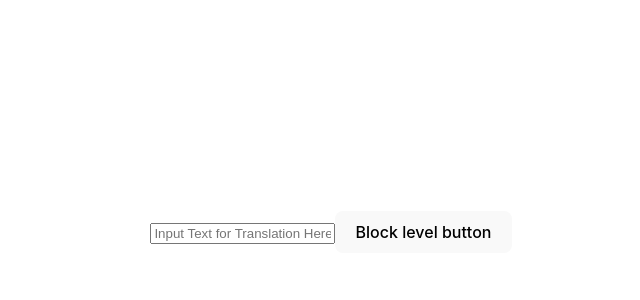
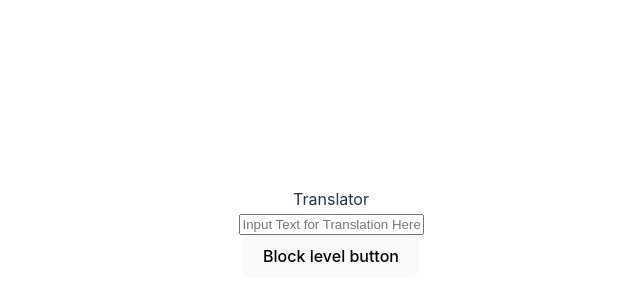
Before and after one commit to pkannan3/sign-language-translation-tool, a React (Vite) app in the folder frontend/: page / in a window 1280 px wide. Shown: the part 168-468 px from the top of the page, without its empty margins (309-949 px from the left). Built offline with nearby package versions, Linux system fonts and the light colour scheme.

Commit message:
Card added

```diff
--- a/frontend/src/components/Translator.jsx
+++ b/frontend/src/components/Translator.jsx
@@ -2,6 +2,8 @@ import React, { useState } from 'react';
 import "../App.css";
 import Form from 'react-bootstrap/Form';
 import Button from 'react-bootstrap/Button';
+import Card from 'react-bootstrap/Card';
+
 
 function Translator() {
     const [input, setInput] = useState('');
@@ -52,12 +54,17 @@ function Translator() {
     }
 
     return (
-        <>
-            <Form.Control size="lg" type="text" placeholder="Input Text for Translation Here" />
-            <Button variant="secondary" size="lg">
-                Block level button
-            </Button>
-        </>
+        <Card style={{ width: '18rem' }}>
+            <Card.Body>
+                <Card.Title>
+                    Translator
+                </Card.Title>
+                <Form.Control size="lg" type="text" placeholder="Input Text for Translation Here" />
+                <Button variant="secondary" size="lg">
+                    Block level button
+                </Button>
+            </Card.Body>
+        </Card>
     );
 }
 
```
